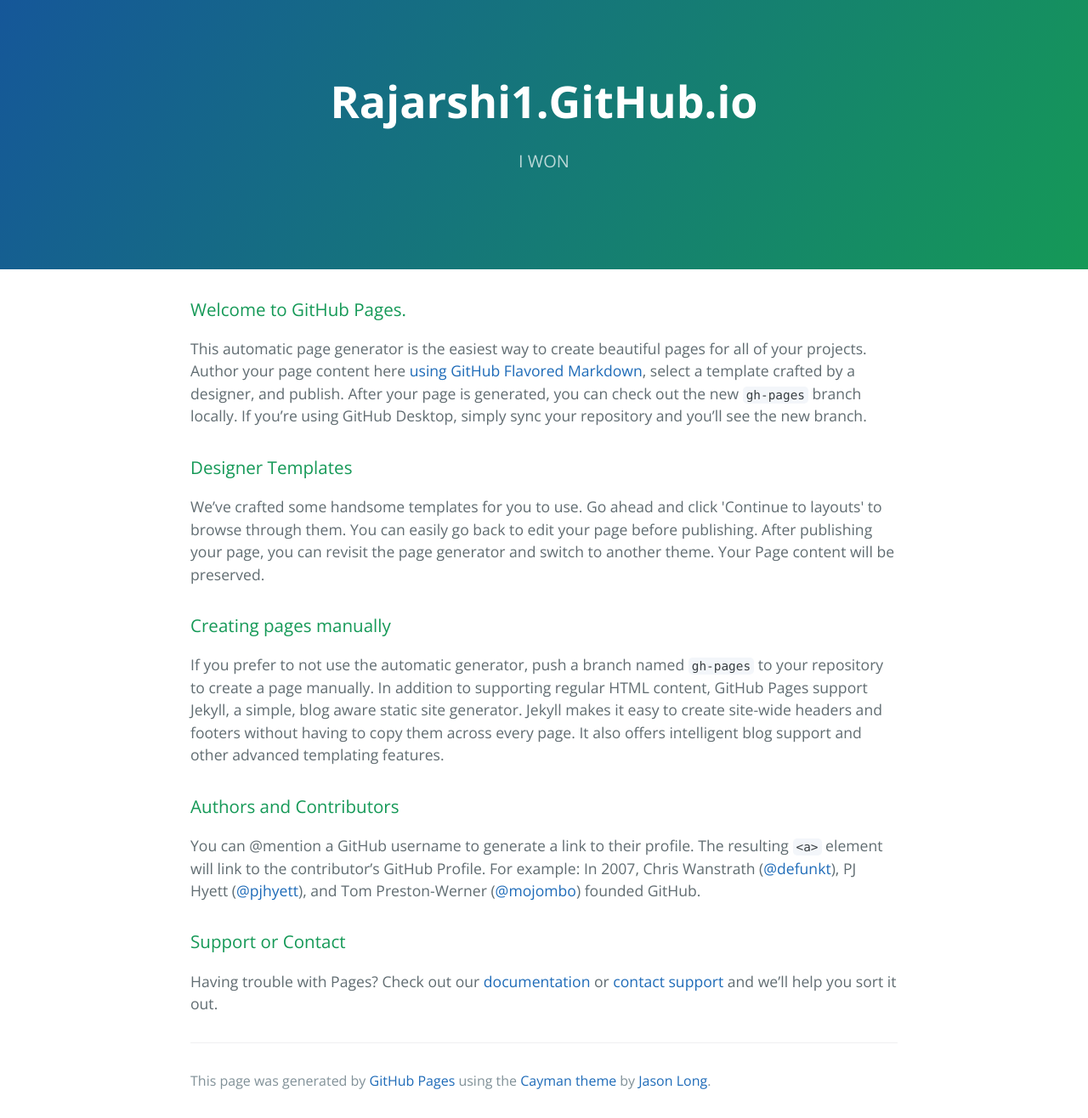
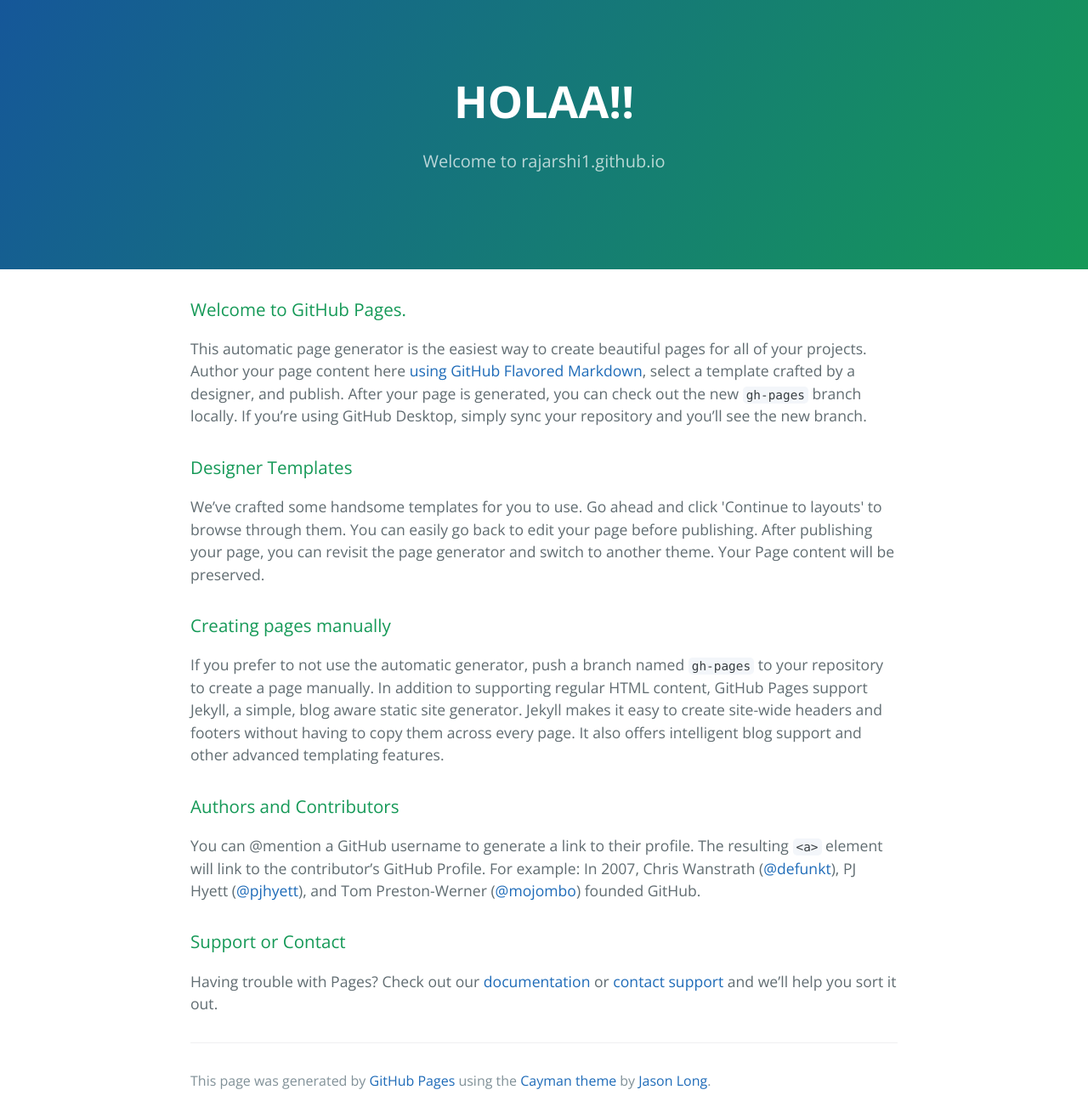
Before and after one commit to rajarshi1/rajarshi_random, a Jekyll site: the page index.html, which Jekyll copies as it is, in a window 1280 px wide. Shown: the whole page at 85% size. Built offline with Jekyll 4.4.1, drawn with Linux system fonts in a browser that asks for light colours.

Commit message:
ok lets do this

```diff
--- a/index.html
+++ b/index.html
@@ -11,8 +11,8 @@
   </head>
   <body>
     <section class="page-header">
-      <h1 class="project-name">Rajarshi1.GitHub.io</h1>
-      <h2 class="project-tagline">I WON</h2>
+      <h1 class="project-name">HOLAA!!</h1>
+      <h2 class="project-tagline">Welcome to rajarshi1.github.io</h2>
     </section>
 
     <section class="main-content">
```
Also changed, not shown: other parts of index.html (+1 -1 lines).
